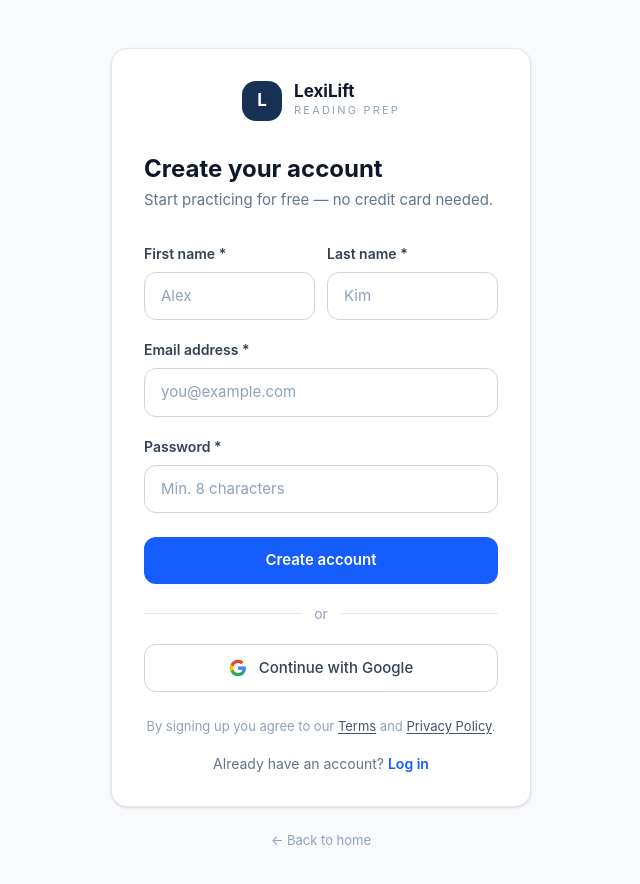
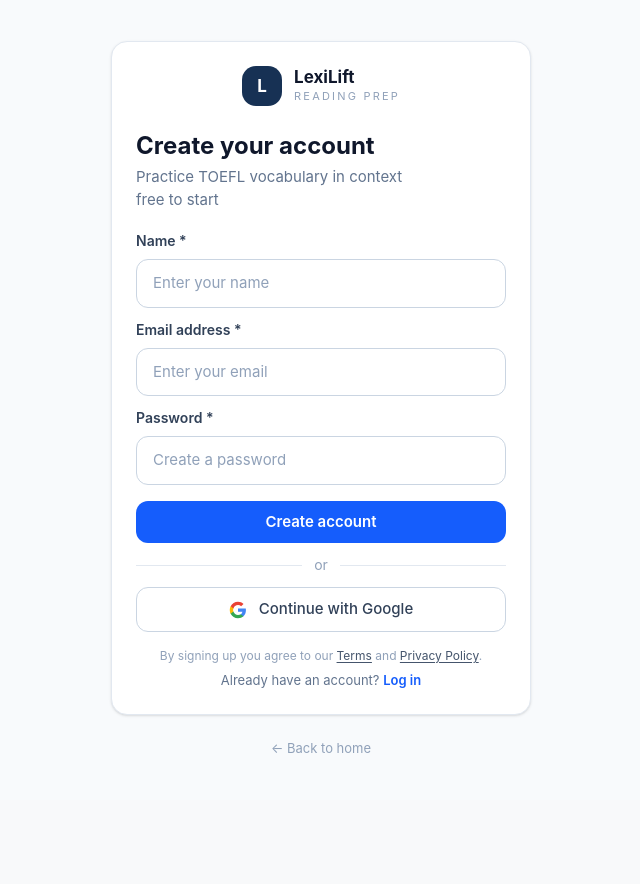
Before and after one commit to Baghestani-Shaghayegh/toefl-vocab-completion, a Next.js app: page /auth in a window 1280 px wide. Both pictures are taken after a click on the button "Sign up free". Shown: the top 884 px of the page, without its empty margins (319-959 px from the left). After the commit the page ends 800 px from the top, so only its background shows below. Built offline with nearby package versions, Linux system fonts and the light colour scheme.

Commit message:
style: update login/signup UI

```diff
--- /dev/null
+++ b/app/auth/callback/route.ts
@@ -0,0 +1,17 @@
+import { createClient } from '@supabase/supabase-js';
+import { NextRequest, NextResponse } from 'next/server';
+
+export async function GET(request: NextRequest) {
+  const { searchParams } = new URL(request.url);
+  const code = searchParams.get('code');
+
+  if (code) {
+    const supabase = createClient(
+      process.env.NEXT_PUBLIC_SUPABASE_URL!,
+      process.env.NEXT_PUBLIC_SUPABASE_ANON_KEY!
+    );
+    await supabase.auth.exchangeCodeForSession(code);
+  }
+
+  return NextResponse.redirect(new URL('/', request.url));
+}
--- a/app/auth/page.tsx
+++ b/app/auth/page.tsx
@@ -3,7 +3,7 @@
 import { useState, useEffect } from 'react';
 import Link from 'next/link';
 import { useSearchParams, useRouter } from 'next/navigation';
-import { createClient } from '@supabase/supabase-js';
+import { createClient } from '@/lib/supabase/client';
 
 type View = 'login' | 'signup';
 
@@ -96,10 +96,7 @@
     const errors: Record<string, string> = {};
 
     try {
-      const supabase = createClient(
-        process.env.NEXT_PUBLIC_SUPABASE_URL!,
-        process.env.NEXT_PUBLIC_SUPABASE_ANON_KEY!
-      );
+      const supabase = createClient();
 
       const { data: authData, error: authError } = await supabase.auth.signInWithPassword({
         email,
@@ -131,6 +128,25 @@
     }
   }
 
+  async function handleGoogleSignIn() {
+    try {
+      const supabase = createClient();
+
+      const { error } = await supabase.auth.signInWithOAuth({
+        provider: 'google',
+        options: {
+          redirectTo: `${window.location.origin}/auth/callback`,
+        },
+      });
+
+      if (error) {
+        console.error('Google sign-in error:', error);
+      }
+    } catch (err: any) {
+      console.error('Error signing in with Google:', err);
+    }
+  }
+
   return (
     <>
       {/* Logo */}
@@ -145,15 +161,15 @@
       </div>
 
       <div className="mb-8">
-        <h1 className="text-2xl font-bold text-slate-900 mb-1">Good to have you back.</h1>
-        <p className="text-[15px] text-slate-500">Pick up where you left off.</p>
+        <h1 className="text-2xl font-bold text-slate-900 mb-1">Good to have you back</h1>
+        <p className="text-[15px] text-slate-500">Pick up where you left off</p>
       </div>
 
       <form onSubmit={handleSubmit} className="flex flex-col gap-5">
         <Field
           label="Email address"
           type="email"
-          placeholder="you@example.com"
+          placeholder="Enter your email"
           value={email}
           onChange={(value) => {
             setEmail(value);
@@ -176,7 +192,7 @@
           </div>
           <input
             type="password"
-            placeholder="••••••••"
+            placeholder="Enter your password"
             value={password}
             autoComplete="current-password"
             onChange={(e) => {
@@ -209,6 +225,7 @@
 
         <button
           type="button"
+          onClick={handleGoogleSignIn}
           className="flex w-full items-center justify-center gap-3 rounded-xl border border-slate-300 bg-white py-3 text-[15px] font-medium text-slate-700 transition hover:bg-slate-50 active:scale-[0.98] cursor-pointer"
         >
           <GoogleIcon />
@@ -233,8 +250,7 @@
 // ─── Signup view ──────────────────────────────────────────────────────────────
 function SignupView({ onSwitch }: { onSwitch: () => void }) {
   const router = useRouter();
-  const [firstName, setFirstName] = useState('');
-  const [lastName, setLastName] = useState('');
+  const [name, setName] = useState('');
   const [email, setEmail] = useState('');
   const [password, setPassword] = useState('');
   const [loading, setLoading] = useState(false);
@@ -243,8 +259,7 @@
 
   function validateFields() {
     const errors: Record<string, string> = {};
-    if (!firstName.trim()) errors.firstName = 'First name is required';
-    if (!lastName.trim()) errors.lastName = 'Last name is required';
+    if (!name.trim()) errors.name = 'Name is required';
     if (!email.trim()) errors.email = 'Email is required';
     if (!password.trim()) errors.password = 'Password is required';
     if (password.length > 0 && password.length < 8) errors.password = 'Password must be at least 8 characters';
@@ -263,10 +278,7 @@
     setLoading(true);
 
     try {
-      const supabase = createClient(
-        process.env.NEXT_PUBLIC_SUPABASE_URL!,
-        process.env.NEXT_PUBLIC_SUPABASE_ANON_KEY!
-      );
+      const supabase = createClient();
 
       const { data: authData, error: authError } = await supabase.auth.signUp({
         email,
@@ -289,8 +301,7 @@
         {
           id: authData.user.id,
           email,
-          first_name: firstName,
-          last_name: lastName,
+          first_name: name,
           created_at: new Date().toISOString(),
         },
       ]);
@@ -308,10 +319,29 @@
     }
   }
 
+  async function handleGoogleSignUp() {
+    try {
+      const supabase = createClient();
+
+      const { error } = await supabase.auth.signInWithOAuth({
+        provider: 'google',
+        options: {
+          redirectTo: `${window.location.origin}/auth/callback`,
+        },
+      });
+
+      if (error) {
+        console.error('Google sign-up error:', error);
+      }
+    } catch (err: any) {
+      console.error('Error signing up with Google:', err);
+    }
+  }
+
   return (
     <>
       {/* Logo */}
-      <div className="flex items-center justify-center gap-3 mb-8">
+      <div className="flex items-center justify-center gap-3 mb-6">
         <div className="flex h-10 w-10 items-center justify-center rounded-[14px] bg-[#173154] text-[17px] font-bold text-white">
           L
         </div>
@@ -321,47 +351,35 @@
         </div>
       </div>
 
-      <div className="mb-8">
+      <div className="mb-5">
         <h1 className="text-2xl font-bold text-slate-900 mb-1">Create your account</h1>
-        <p className="text-[15px] text-slate-500">Start practicing for free — no credit card needed.</p>
+        <p className="text-[15px] text-slate-500">Practice TOEFL vocabulary in context</p>
+        <p className="text-[15px] text-slate-500">free to start</p>
       </div>
 
       {error && (
-        <div className="mb-5 p-4 rounded-lg bg-red-50 border border-red-200">
+        <div className="mb-4 p-3 rounded-lg bg-red-50 border border-red-200">
           <p className="text-sm text-red-700">{error}</p>
         </div>
       )}
 
-      <form onSubmit={handleSubmit} className="flex flex-col gap-5">
-        <div className="grid grid-cols-2 gap-3">
-          <Field
-            label="First name"
-            placeholder="Alex"
-            value={firstName}
-            onChange={(value) => {
-              setFirstName(value);
-              if (fieldErrors.firstName) setFieldErrors({ ...fieldErrors, firstName: '' });
-            }}
-            autoComplete="given-name"
-            error={fieldErrors.firstName}
-          />
-          <Field
-            label="Last name"
-            placeholder="Kim"
-            value={lastName}
-            onChange={(value) => {
-              setLastName(value);
-              if (fieldErrors.lastName) setFieldErrors({ ...fieldErrors, lastName: '' });
-            }}
-            autoComplete="family-name"
-            error={fieldErrors.lastName}
-          />
-        </div>
+      <form onSubmit={handleSubmit} className="flex flex-col gap-3">
+        <Field
+          label="Name"
+          placeholder="Enter your name"
+          value={name}
+          onChange={(value) => {
+            setName(value);
+            if (fieldErrors.name) setFieldErrors({ ...fieldErrors, name: '' });
+          }}
+          autoComplete="name"
+          error={fieldErrors.name}
+        />
 
         <Field
           label="Email address"
           type="email"
-          placeholder="you@example.com"
+          placeholder="Enter your email"
           value={email}
           onChange={(value) => {
             setEmail(value);
@@ -374,7 +392,7 @@
         <Field
           label="Password"
           type="password"
-          placeholder="Min. 8 characters"
+          placeholder="Create a password"
           value={password}
           onChange={(value) => {
             setPassword(value);
@@ -387,7 +405,7 @@
         <button
           type="submit"
           disabled={loading}
-          className="w-full rounded-xl bg-blue-600 py-3 text-[15px] font-semibold text-white transition hover:bg-blue-500 active:scale-[0.98] disabled:opacity-60 disabled:cursor-not-allowed cursor-pointer mt-1"
+          className="w-full rounded-xl bg-blue-600 py-2.5 text-[15px] font-semibold text-white transition hover:bg-blue-500 active:scale-[0.98] disabled:opacity-60 disabled:cursor-not-allowed cursor-pointer mt-1"
         >
           {loading ? 'Creating account…' : 'Create account'}
         </button>
@@ -396,14 +414,15 @@
 
         <button
           type="button"
-          className="flex w-full items-center justify-center gap-3 rounded-xl border border-slate-300 bg-white py-3 text-[15px] font-medium text-slate-700 transition hover:bg-slate-50 active:scale-[0.98] cursor-pointer"
+          onClick={handleGoogleSignUp}
+          className="flex w-full items-center justify-center gap-3 rounded-xl border border-slate-300 bg-white py-2.5 text-[15px] font-medium text-slate-700 transition hover:bg-slate-50 active:scale-[0.98] cursor-pointer"
         >
           <GoogleIcon />
           Continue with Google
         </button>
       </form>
 
-      <p className="mt-6 text-center text-[13px] text-slate-400 leading-relaxed">
+      <p className="mt-4 text-center text-[12px] text-slate-400 leading-tight">
         By signing up you agree to our{' '}
         <Link href="/terms" className="text-slate-600 underline underline-offset-2 hover:text-slate-900">
           Terms
@@ -414,7 +433,7 @@
         </Link>.
       </p>
 
-      <p className="mt-4 text-center text-[14px] text-slate-500">
+      <p className="mt-2 text-center text-[13px] text-slate-500">
         Already have an account?{' '}
         <button
           type="button"
@@ -434,21 +453,23 @@
   const viewParam = searchParams.get('view');
   const [view, setView] = useState<View>((viewParam as View) || 'login');
 
-  // Update view when URL changes
   useEffect(() => {
     if (viewParam === 'signup' || viewParam === 'login') {
       setView(viewParam);
     }
   }, [viewParam]);
 
+  function handleSwitchView(newView: View) {
+    setView(newView);
+  }
+
   return (
-    <main className="min-h-screen bg-slate-50 flex items-center justify-center px-4 py-12">
+    <main className="min-h-screen bg-slate-50 flex items-center justify-center px-4 py-8">
       <div className="w-full max-w-[420px]">
-        {/* Card */}
-        <div className="rounded-2xl bg-white border border-slate-200 shadow-sm px-8 py-8">
+        <div className="rounded-2xl bg-white border border-slate-200 shadow-sm px-6 py-6">
           {view === 'login'
-            ? <LoginView onSwitch={() => setView('signup')} />
-            : <SignupView onSwitch={() => setView('login')} />
+            ? <LoginView onSwitch={() => handleSwitchView('signup')} />
+            : <SignupView onSwitch={() => handleSwitchView('login')} />
           }
         </div>
 
```
